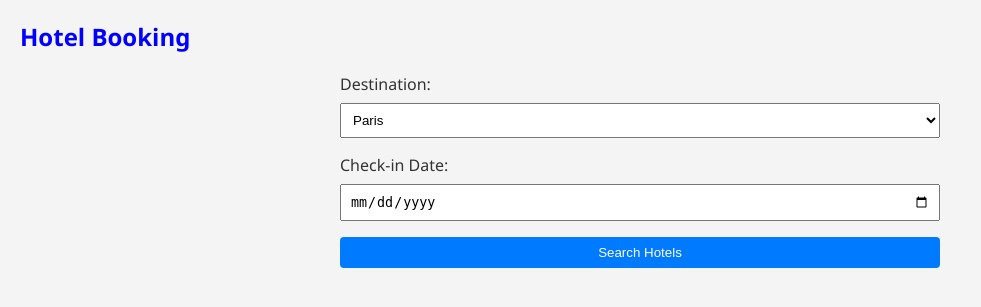
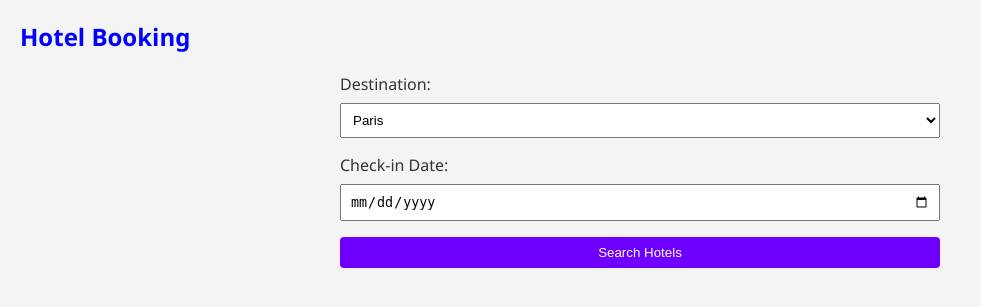
Before and after one commit to spiker08/travel_booking, a Flask app: page / in a window 1280 px wide. Shown: the top 307 px of the page, without its empty margins (0-981 px from the left). Run offline with Flask 3, Linux system fonts and the light colour scheme.

Commit message:
change 19

```diff
--- a/src/templates/index.html
+++ b/src/templates/index.html
@@ -34,7 +34,7 @@
         }
 
         button {
-            background-color: #007BFF;
+            background-color: #6f00ff;
             color: white;
             border: none;
             border-radius: 4px;
```
